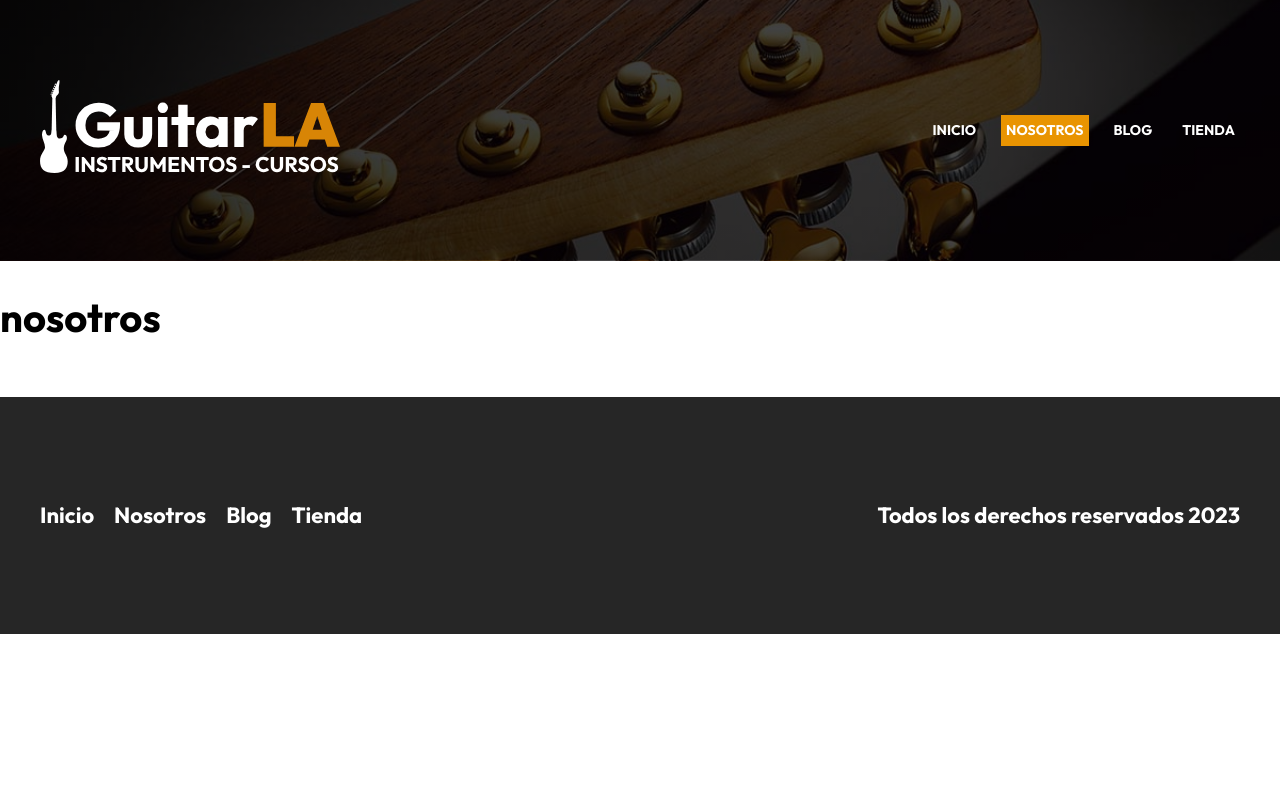
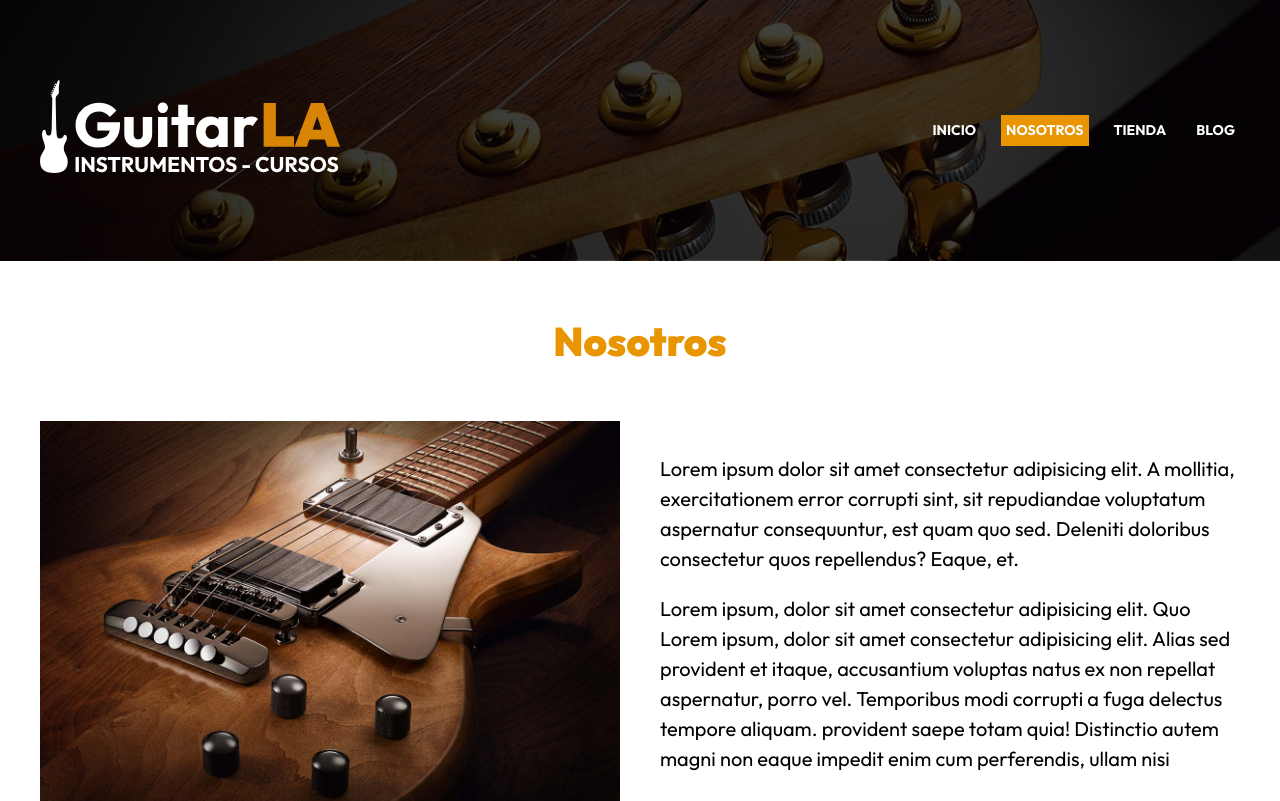
Before and after one commit to oscardenas17/GuitarApp-Next, a Next.js app: page /nosotros in a window 1280 px wide. Shown: the top 801 px of the page. Built offline with nearby package versions, Linux system fonts and the light colour scheme.

Commit message:
Página nosotros, crear imagenes avif y webp

```diff
--- a/components/footer.js
+++ b/components/footer.js
@@ -9,8 +9,8 @@ export default function Footer() {
         <nav className={styles.navegacion}>
           <Link href="/">Inicio</Link>
           <Link href="/nosotros">Nosotros</Link>
+          <Link href="/tienda">Tienda</Link>
           <Link href="/blog">Blog</Link>
-          <Link href="/tienda">Tienda</Link>
         </nav>
         <p className={styles.copyright}>
           Todos los derechos reservados {new Date().getFullYear()}
--- a/components/header.js
+++ b/components/header.js
@@ -9,7 +9,7 @@ export default function Header() {
   return (
     <header className={styles.header}>
       <div className={`contenedor ${styles.barra}`}>
-        <Link    href="/">
+        <Link href="/">
           {" "}
           <Image src="/img/logo.svg" alt="logo" width={300} height={40} />
         </Link>
@@ -28,16 +28,16 @@ export default function Header() {
             Nosotros
           </Link>
           <Link
+            href="/tienda"
+            className={router.pathname === "/tienda" ? styles.active : ""}
+          >
+            Tienda
+          </Link>
+          <Link
             href="/blog"
             className={router.pathname === "/blog" ? styles.active : ""}
           >
             Blog
-          </Link>
-          <Link
-            href="/tienda"
-            className={router.pathname === "/tienda" ? styles.active : ""}
-          >
-            Tienda
           </Link>
         </nav>
       </div>
--- a/next.config.js
+++ b/next.config.js
@@ -1,6 +1,7 @@
 /** @type {import('next').NextConfig} */
 const nextConfig = {
   reactStrictMode: true,
-}
+  images: { formats: ["image/avif", "image/webp"] },
+};
 
-module.exports = nextConfig
+module.exports = nextConfig;
--- a/src/pages/nosotros.js
+++ b/src/pages/nosotros.js
@@ -1,11 +1,42 @@
+import Image from "next/image";
 import Layout from "../../components/layout";
+import styles from "../styles/nosotros.module.css";
 
 export default function Nosotros() {
   return (
     <>
-      <Layout title={"Nosotros"} description={"Sobre Nosotros"}>
-        {" "}
-        <h1>nosotros</h1>
+      <Layout
+        title={"Nosotros"}
+        description={"Sobre Nosotros, tienda de música"}
+      >
+        <main>
+          <h2 className="heading">Nosotros</h2>
+          <div className={styles.contenido}>
+            <Image
+              src="/img/nosotros.jpg"
+              width={1000}
+              height={800}
+              alt="Imagen sobre nosotros"
+            />
+            <div>
+              <p>
+                {" "}
+                Lorem ipsum dolor sit amet consectetur adipisicing elit. A
+                mollitia, exercitationem error corrupti sint, sit repudiandae
+                voluptatum aspernatur consequuntur, est quam quo sed. Deleniti
+                doloribus consectetur quos repellendus? Eaque, et.
+              </p>
+              <p>
+                Lorem ipsum, dolor sit amet consectetur adipisicing elit. Quo
+                Lorem ipsum, dolor sit amet consectetur adipisicing elit. Alias
+                sed provident et itaque, accusantium voluptas natus ex non
+                repellat aspernatur, porro vel. Temporibus modi corrupti a fuga
+                delectus tempore aliquam. provident saepe totam quia! Distinctio
+                autem magni non eaque impedit enim cum perferendis, ullam nisi
+              </p>
+            </div>
+          </div>
+        </main>
       </Layout>
     </>
   );
--- /dev/null
+++ b/src/styles/nosotros.module.css
@@ -0,0 +1,11 @@
+.contenido{
+    display: grid;
+    gap: 4rem;
+}
+
+@media(min-width:768px){
+.contenido{
+  grid-template-columns: repeat(2, 1fr);
+  align-items: center;
+}
+}
```
